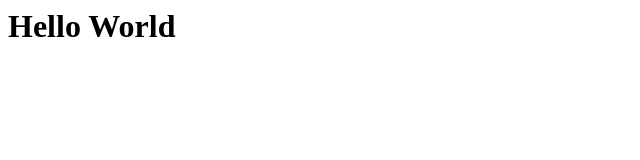
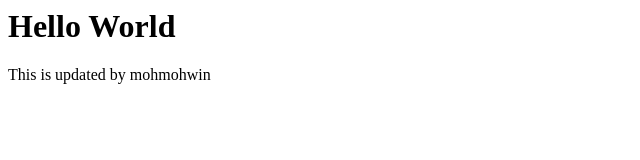
Before and after one commit to shwayoe/hello-git, a plain HTML site: page index.html in a window 1280 px wide. Shown: the whole page, without its empty margins (0-640 px from the left). Drawn offline with Linux system fonts and the light colour scheme.

Commit message:
adding p tag in index file

```diff
--- a/index.html
+++ b/index.html
@@ -4,5 +4,6 @@
 	</head>
 	<body>
 		<h1>Hello World</h1>
+		<p>This is updated by mohmohwin</p>
 	</body>
 </html>
```
